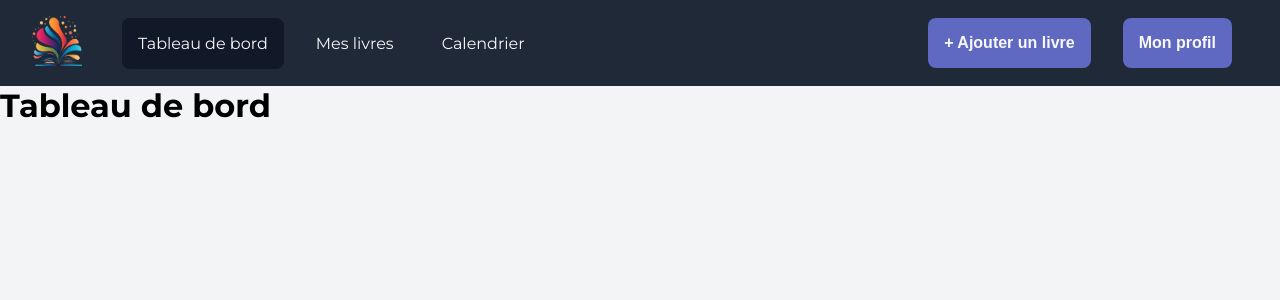
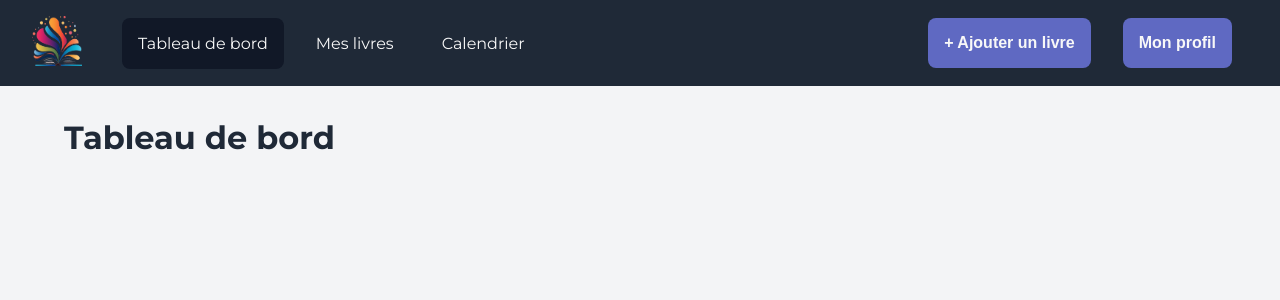
Before and after one commit to NicolasSaumont/easyLibrary, a Nuxt app: page / in a window 1280 px wide. Shown: the top 300 px of the page. Built offline with nearby package versions, Linux system fonts and the light colour scheme.

Commit message:
feat: add pageTitle component to dashboard page

```diff
--- a/components/PageTitle.vue
+++ b/components/PageTitle.vue
@@ -10,3 +10,10 @@ defineProps({
 <template>
   <h1>{{ text }}</h1>
 </template>
+
+<style>
+h1 {
+  margin: 1em 2em;
+  color: #1f2937;
+}
+</style>
--- a/pages/index.vue
+++ b/pages/index.vue
@@ -1,5 +1,10 @@
-<script lang="ts" setup></script>
+<script lang="ts" setup>
+import PageTitle from '~/components/PageTitle.vue';
+
+const pageDashboardTitle = 'Tableau de bord';
+</script>
+
 <template>
-  <h1>Tableau de bord</h1>
+  <PageTitle :text="pageDashboardTitle" />
 </template>
 <style></style>
```
